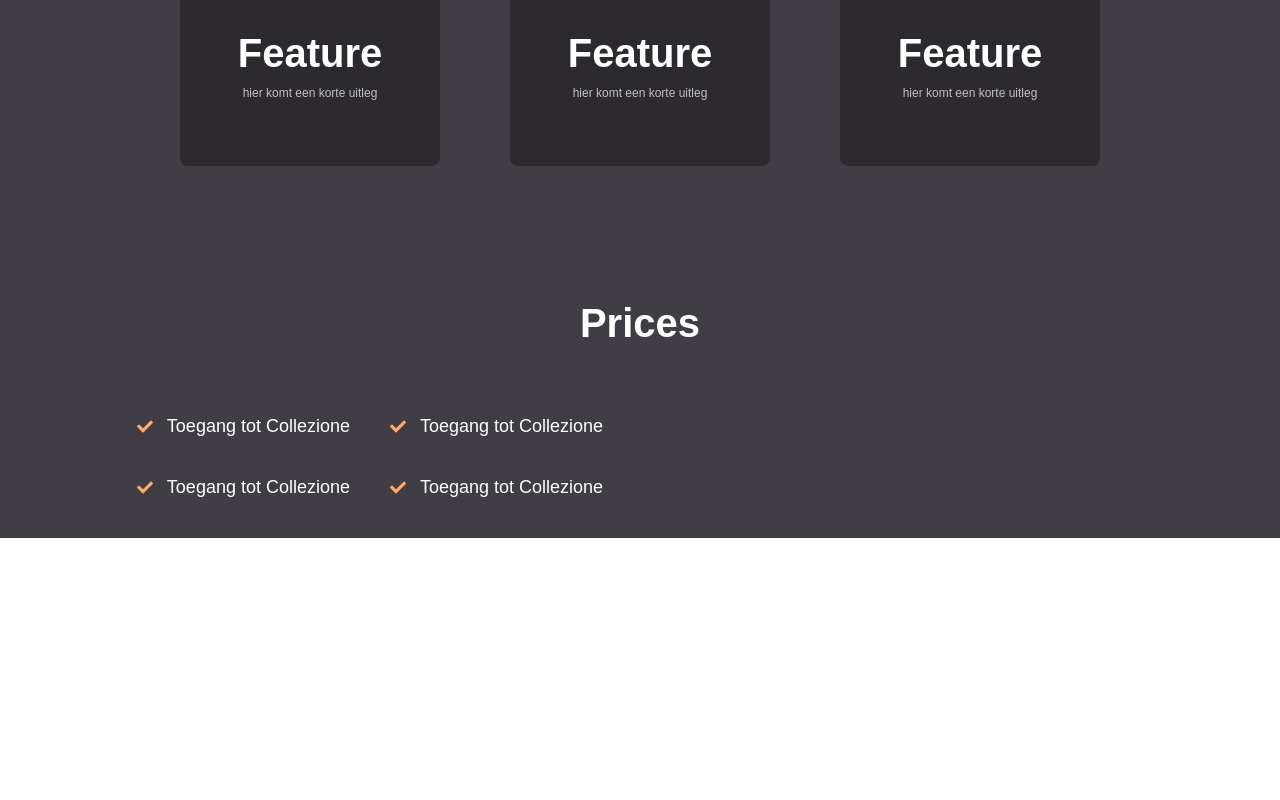
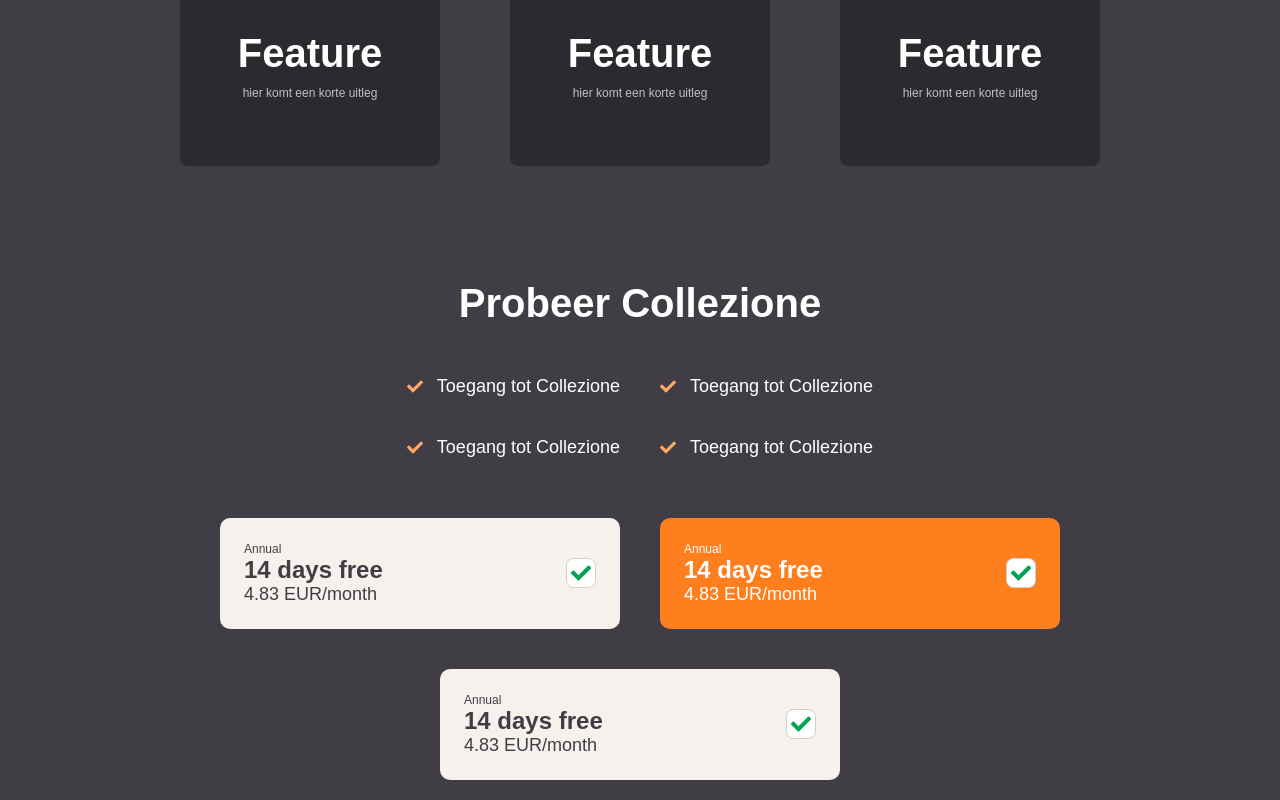
Before and after one commit to ScottZ2004/Collezione, a React (Create React App) app: page / in a window 1280 px wide. Shown: the part 1885-2685 px from the top of the page. Before the commit the page ends 2423 px from the top, so only its background shows below. Built offline with nearby package versions, Linux system fonts and the light colour scheme; a web font is replaced by a local one.

Commit message:
verder gewerkt aan prices sectie

```diff
--- /dev/null
+++ b/src/Components/Price/Price.css
@@ -0,0 +1,59 @@
+.price__input{
+    display: flex;
+    flex-direction: row;
+    justify-content: space-between;
+    align-items: center;
+    background: rgb(245, 242, 237);
+    color: #413D45;
+    max-width: 50rem;
+    min-width: 40rem;
+    padding: 2.4rem;
+    margin: 2rem;
+    border-radius: 1rem;
+    cursor: pointer;
+}
+
+.price__input--checked{
+    background: rgb(255, 126, 29);
+    color: #FFFFFF;
+    display: flex;
+    flex-direction: row;
+    justify-content: space-between;
+    align-items: center;
+    max-width: 50rem;
+    min-width: 40rem;
+    padding: 2.4rem;
+    margin: 2rem;
+    border-radius: 1rem;
+    cursor: pointer;
+}
+
+.price__h3{
+    font-size: 1.2rem;
+    font-weight: normal;
+}
+
+.price__h1{
+    font-size: 2.4rem;
+    font-weight: bold;
+}
+
+.price__h2{
+    font-size: 1.8rem;
+    font-weight: normal;
+}
+.price__checkbox{
+    background: #FFFFFF;
+    width: 3rem;
+    height: 3rem;
+    padding: 0.4rem;
+    border: #d3cec8 solid 0.1rem;
+    border-radius: 25%;
+ }
+.price__check__svg{
+    display: flex;
+    justify-content: center;
+    align-items: center;
+    width: 2rem;
+    height: 2rem;
+}
--- /dev/null
+++ b/src/Components/Price/Price.js
@@ -0,0 +1,46 @@
+import "./Price.css"
+import React from "react";
+
+class Price extends React.Component{
+    constructor(props) {
+        super(props);
+        this.className = "price__input";
+        this.state = {
+            checked: this.props.checked,
+        }
+    }
+
+    componentDidMount() {
+        this.setState({checked: this.props.checked});
+    }
+
+    onclick = () => {
+        this.props.checkbox(this.props.id, this.props.checked)
+    }
+
+    render(){
+        if (this.state.checked){
+            this.className = "price__input--checked";
+        }else{
+            this.className = "price__input";
+        }
+        return(
+            <div onClick={this.onclick} className={this.className}>
+                <div>
+                    <h3 className="price__h3">{this.props.h3}</h3>
+                    <h1 className="price__h1">{this.props.h1}</h1>
+                    <h2 className="price__h2">{this.props.h2}</h2>
+                </div>
+                <div className="price__checkbox">
+                    <svg className="price__check__svg" xmlns="http://www.w3.org/2000/svg" width="36" height="26.846" viewBox="0 0 36 26.846">
+                        <path id="Icon_awesome-check" data-name="Icon awesome-check" d="M12.227,30.9.527,19.2a1.8,1.8,0,0,1,0-2.546L3.073,14.1a1.8,1.8,0,0,1,2.546,0L13.5,21.986,30.382,5.1a1.8,1.8,0,0,1,2.546,0L35.473,7.65a1.8,1.8,0,0,1,0,2.546l-20.7,20.7A1.8,1.8,0,0,1,12.227,30.9Z" transform="translate(0 -4.577)" fill="#00a452"/>
+                    </svg>
+
+                </div>
+            </div>
+        );
+    }
+
+}
+
+export default Price;
--- a/src/Components/Prices/Prices.css
+++ b/src/Components/Prices/Prices.css
@@ -5,11 +5,16 @@
     justify-content: center;
 }
 
+.prices__header{
+    display: flex;
+    justify-content: center;
+    flex-direction: column;
+    align-items: center;
+}
+
 .prices__h1{
     font-size: 4rem;
-    display: flex;
-    justify-content: center;
-    margin: 3rem;
+    margin: 1rem;
 }
 
 .prices__check_container{
@@ -36,3 +41,10 @@
 .prices__check__p{
     font-size: 1.8rem;
 }
+
+.prices__inputWrapper{
+    display: flex;
+    justify-content: center;
+    flex-direction: row;
+    flex-wrap: wrap;
+}
--- a/src/Components/Prices/Prices.js
+++ b/src/Components/Prices/Prices.js
@@ -1,9 +1,47 @@
 import "./Prices.css";
+import Price from "../Price/Price";
+import React from "react";
 
-const Prices = () =>{
+class Prices extends React.Component{
+    constructor() {
+        super();
+        this.state ={
+            price_list: [
+                {
+                    'h3': 'Annual',
+                    'h1': '14 days free',
+                    'h2': '4.83 EUR/month',
+                    'checked': false,
+                    'id': 1,
+
+                },
+                {
+                    'h3': 'Annual',
+                    'h1': '14 days free',
+                    'h2': '4.83 EUR/month',
+                    'checked': true,
+                    'id': 2,
+                },
+                {
+                    'h3': 'Annual',
+                    'h1': '14 days free',
+                    'h2': '4.83 EUR/month',
+                    'checked': false,
+                    'id': 3,
+                }
+            ]
+        }
+    }
+
+
+    render(){
+        let prices = this.state.price_list.map(price =>{
+            return <Price checkbox={this.check_box} h3={price.h3} h1={price.h1} h2={price.h2} checked={price.checked} key={price.id} id={price.id}/>
+        })
         return(
-        <section className="prices">
-            <h1 className="prices__h1">Prices</h1>
+            <article className="prices">
+                <header className="prices__header">
+                    <h1 className="prices__h1">Probeer Collezione</h1>
                     <div className="prices__check_container">
                         <div className="prices__check">
                             <svg className="prices__check__svg" xmlns="http://www.w3.org/2000/svg" width="36" height="26.846" viewBox="0 0 36 26.846">
@@ -30,9 +68,15 @@
                             <p className="prices__check__p">Toegang tot Collezione</p>
                         </div>
                     </div>
+                </header>
+                <section className="prices__inputWrapper">
+                    {prices}
                 </section>
+            </article>
 
         );
     }
 
+}
+
 export default Prices;
```
Lines whose indentation alone changed are shown as unchanged.
